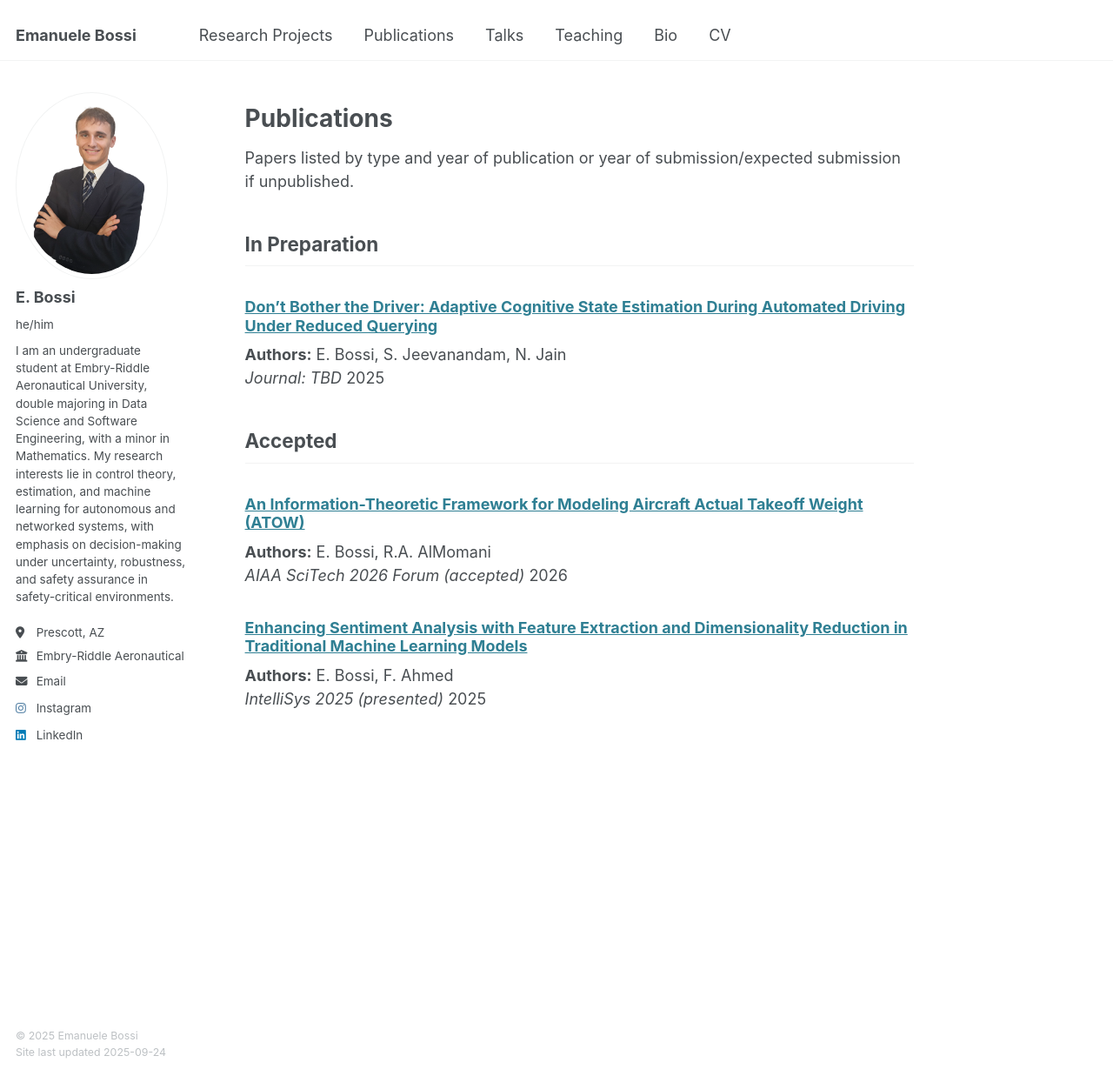
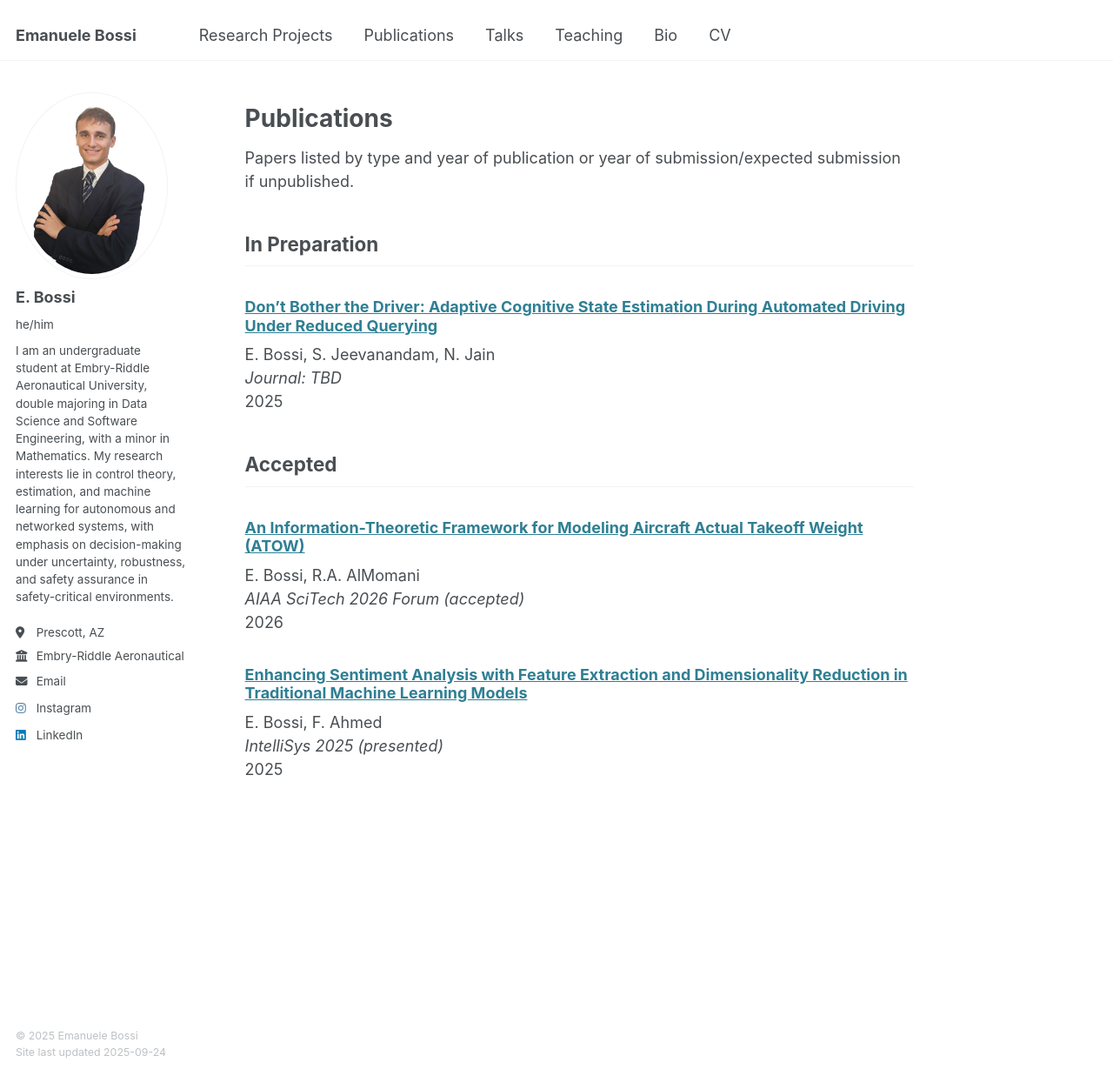
Before and after one commit to bossiemanuele/bossiemanuele.github.io, a Jekyll site: the page built from _pages/publications.md, in a window 1280 px wide and 1237 px high. Shown: the whole window at 87% size. Built offline with Jekyll 4.4.1, drawn with Linux system fonts in a browser that asks for light colours.

Commit message:
Update publications.md

```diff
--- a/_pages/publications.md
+++ b/_pages/publications.md
@@ -14,18 +14,18 @@
 
 ## In Preparation
 ### [Don’t Bother the Driver: Adaptive Cognitive State Estimation During Automated Driving Under Reduced Querying](https://bossiemanuele.github.io/portfolio/01_SURF/)
-**Authors:** E. Bossi, S. Jeevanandam, N. Jain
+E. Bossi, S. Jeevanandam, N. Jain
 *Journal: TBD*
 2025
 
 ## Accepted
 
 ### [An Information-Theoretic Framework for Modeling Aircraft Actual Takeoff Weight (ATOW)](https://bossiemanuele.github.io/portfolio/02_ATOW/)
-**Authors:** E. Bossi, R.A. AlMomani
+E. Bossi, R.A. AlMomani
 *AIAA SciTech 2026 Forum (accepted)*
 2026
 
 ### [Enhancing Sentiment Analysis with Feature Extraction and Dimensionality Reduction in Traditional Machine Learning Models]()
-**Authors:** E. Bossi, F. Ahmed
+E. Bossi, F. Ahmed
 *IntelliSys 2025 (presented)*
 2025
```
